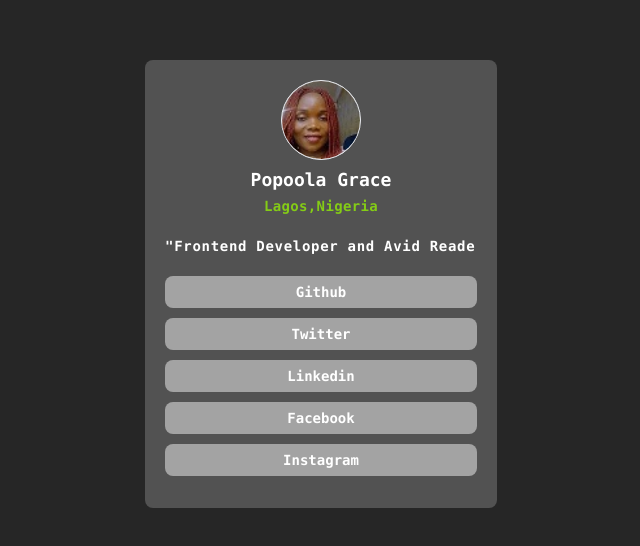
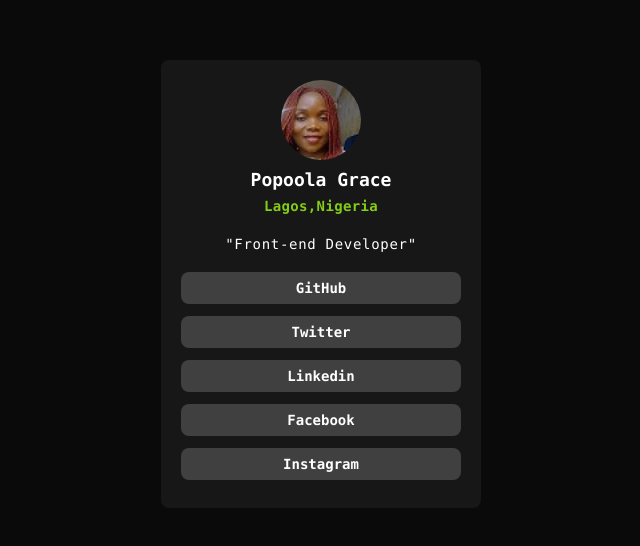
Before and after one commit to Gracepopoola2024/Social-link, a website: page index.html in a window 1280 px wide. Shown: the part 116-662 px from the top of the page, without its empty margins (319-959 px from the left). Drawn offline with Linux system fonts and the light colour scheme.

Commit message:
changed name of pics and some codes

```diff
--- a/index.html
+++ b/index.html
@@ -6,37 +6,39 @@
     <title>Document</title>
     <link rel="stylesheet" href="./src/output.css"/>
 </head>
-<body class="bg-neutral-800 antialiased text-balance grid place-items-center font-mono h-svh">
-<section class="w-[22rem] rounded-lg h-[28rem] bg-neutral-600 flex overflow-hidden flex-col gap-y-5 p-5">
+<body class="bg-neutral-950 antialiased text-balance grid place-items-center font-mono h-svh">
+<section class="w-[20rem] rounded-lg h-[28rem] bg-neutral-900 flex overflow-hidden flex-col gap-y-6 p-5">
     <div class="w-full h-max flex flex-col items-center gap-1.5">
-        <div class="w-20 h-20 overflow-hidden bg-white rounded-full border border-x-amber-600">
-            <img src="/my new pic.jpg" class="w-full h-full object-cover">
+        <div class="w-20 h-20 overflow-hidden bg-transparent rounded-full border-l-pink-600 border-solid ">
+            <img src="/my_new_ pic.jpg" class="w-full h-full object-cover">
         </div>
-        <div class="w-full flex flex-col items-center gap-0.5">
-            <h4 class="text-lg font-extrabold text-white">Popoola Grace</h4>
-            <p class="text-sm text-lime-500 font-semibold tracking-wide">Lagos,Nigeria</p>
-        </div>
+    <div class="w-full flex flex-col items-center gap-0.5">
+    <h4 class="text-lg font-extrabold text-white">Popoola Grace</h4>
+    <p class="text-sm text-lime-500 font-semibold tracking-wide">Lagos,Nigeria</p>
     </div>
-    <p class="text-sm font-bold tracking-wider leading-5 text-white truncate line-clamp-1">"Frontend Developer and Avid Reader" </p>
-    <div class="w-full h-max flex flex-col gap-2.5">
 
-    <button class="w-full h-8 rounded-lg grid place-items-center bg-neutral-400 ">
-    <a href="https://github.com/gracepopoola2024/" target="_blank" rel="noopener noreferrer" class="w-full text-sm font-bold text-white">Github</a>
+    <div class="w-full flex flex-col items-center p-3">
+    <p class="text-sm  text-white tracking-wider leading-5 truncate line-clamp-1 ">"Front-end Developer" </p>
+    </div>
+
+    <div class="w-full h-max flex flex-col gap-3">
+    <button class="w-full h-8 rounded-lg grid place-items-center bg-neutral-700 ">
+    <a href="https://github.com/gracepopoola2024/" target="_blank" rel="noopener noreferrer" class="w-full text-sm font-bold text-white">GitHub</a>
     </button>
 
-    <button class="w-full h-8 rounded-lg grid place-items-center bg-neutral-400 ">
-    <a href="https://twitter.com/" target="_blank" rel="noopener noreferrer" class="w-full text-sm font-bold text-white">Twitter</a>
+    <button class="w-full h-8 rounded-lg grid place-items-center bg-neutral-700 ">
+    <a href="https://x.com/olayinkaGracy25?t=Dcai4_i4jak9P_bI1B9LMg&s=09" target="_blank" rel="noopener noreferrer" class="w-full text-sm font-bold text-white">Twitter</a>
     </button>
 
-    <button class="w-full h-8 rounded-lg grid place-items-center bg-neutral-400 ">
-    <a href="https://www.linkedin.com" target="_blank" rel="noopener noreferrer" class="w-full text-sm font-bold text-white">Linkedin</a>
+    <button class="w-full h-8 rounded-lg grid place-items-center bg-neutral-700 ">
+    <a href="https://www.linkedin.com/in/Popoola-grace-170294248" target="_blank" rel="noopener noreferrer" class="w-full text-sm font-bold text-white">Linkedin</a>
     </button>
 
-    <button class="w-full h-8 rounded-lg grid place-items-center bg-neutral-400 ">
-    <a href="https://www.facebook.com" target="_blank" rel="noopener noreferrer" class="w-full text-sm font-bold text-white">Facebook</a>
+    <button class="w-full h-8 rounded-lg grid place-items-center bg-neutral-700 ">
+    <a href="https://www.facebook.com/profile.php?id=100083453151495" target="_blank" rel="noopener noreferrer" class="w-full text-sm font-bold text-white">Facebook</a>
     </button>
 
-    <button class="w-full h-8 rounded-lg grid place-items-center bg-neutral-400 ">
+    <button class="w-full h-8 rounded-lg grid place-items-center bg-neutral-700 ">
     <a href="https://www.instagram.com" target="_blank" rel="noopener noreferrer" class="w-full text-sm font-bold text-white">Instagram</a>
     </button>
 
```
Also changed, not shown: my_new_ pic.jpg (renamed from my new pic.jpg), src/output.css.
